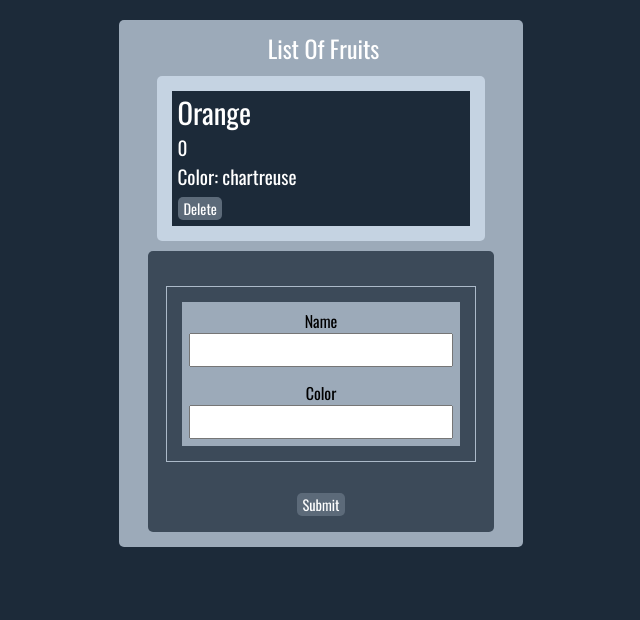
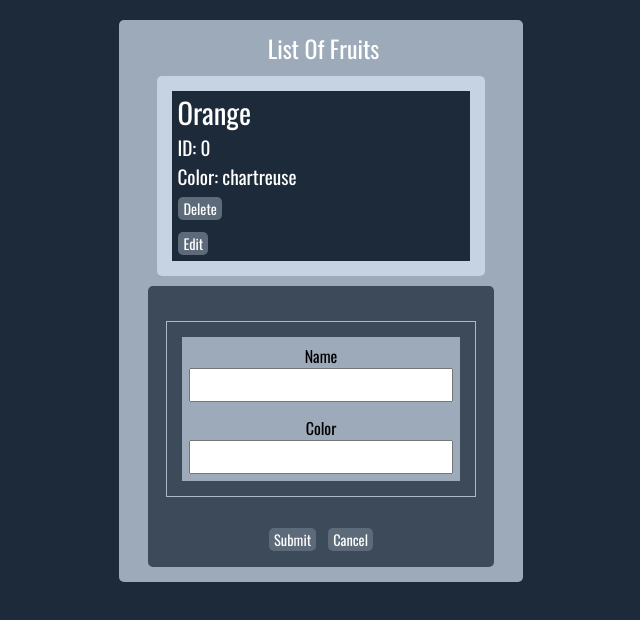
Before and after one commit to giacomo9999/react-redux-todo-210425, a React (Create React App) app: page / in a window 1280 px wide. Both pictures are taken after a click on the button "Add A Fruit". Shown: the top 620 px of the page, without its empty margins (319-959 px from the left). Built offline with nearby package versions, Linux system fonts and the light colour scheme.

Commit message:
Full CRUD functionality working.

```diff
--- a/src/App.js
+++ b/src/App.js
@@ -1,6 +1,6 @@
 import { useState } from "react";
 import { useDispatch, useSelector, shallowEqual } from "react-redux";
-import { addFruit, deleteFruit } from "./actions";
+import { addFruit, deleteFruit, updateFruit } from "./actions";
 
 import InputForm from "./components/InputForm";
 
@@ -8,6 +8,8 @@ const App = () => {
   const Fruits = useSelector((state) => state.fruits, shallowEqual);
   const dispatch = useDispatch();
   const [inputFormOpen, setInputFormOpen] = useState(false);
+  const [addOrEdit, setAddOrEdit] = useState("add");
+  const [editData, setEditData] = useState({});
   const [currentFruitId, setCurrentFruitId] = useState(1);
 
   const handleAddFruit = (fruit) => {
@@ -22,10 +24,56 @@ const App = () => {
     dispatch(deleteFruit(index));
   };
 
-  const handleUpdateFruit = () => {};
+  const handleEditFruit = (fruit) => {
+    console.log("handleEditFruit here..", fruit);
+    setEditData({
+      fruitId: fruit.fruitId,
+      fruitName: fruit.fruitName,
+      fruitColor: fruit.fruitColor,
+    });
+    setAddOrEdit("edit");
+    toggleInputForm();
+  };
+
+  const handleUpdateFruit = (fruit) => {
+    console.log("handleUpdateFruit here..", fruit);
+    dispatch(updateFruit(fruit));
+    setAddOrEdit("add");
+    toggleInputForm();
+  };
 
   const toggleInputForm = () => {
     setInputFormOpen(!inputFormOpen);
+  };
+
+  const configureInputForm = () => {
+    let inputPanel = <button onClick={toggleInputForm}>Add A Fruit</button>;
+
+    if (inputFormOpen && addOrEdit === "edit") {
+      console.log("Configuring 'Edit' Panel...");
+      inputPanel = (
+        <InputForm
+          addOrEdit={"edit"}
+          editData={editData}
+          updateFruit={handleUpdateFruit}
+          toggleInputForm={toggleInputForm}
+        />
+      );
+    }
+
+    if (inputFormOpen && addOrEdit === "add") {
+      console.log("Configuring 'Add' Panel...");
+      inputPanel = (
+        <InputForm
+          addOrEdit={"add"}
+          addFruit={handleAddFruit}
+          currentFruitId={currentFruitId}
+          toggleInputForm={toggleInputForm}
+        />
+      );
+    }
+
+    return inputPanel;
   };
 
   return (
@@ -36,20 +84,17 @@ const App = () => {
           {Fruits.map((fruit, index) => (
             <li key={index}>
               <h2>{fruit.fruitName}</h2>
-              <p>{fruit.fruitId}</p>
+              <p>ID: {fruit.fruitId}</p>
               <p>Color: {fruit.fruitColor}</p>
 
               <button onClick={() => handleRemoveFruit(fruit)}>Delete</button>
+              <button onClick={() => handleEditFruit(fruit)}>Edit</button>
             </li>
           ))}
         </ul>
       </div>
 
-      {inputFormOpen ? (
-        <InputForm addFruit={handleAddFruit} currentFruitId={currentFruitId} />
-      ) : (
-        <button onClick={toggleInputForm}>Add A Fruit</button>
-      )}
+      {configureInputForm()}
     </div>
   );
 };
--- a/src/actions.js
+++ b/src/actions.js
@@ -1,4 +1,4 @@
-import { ADD_FRUIT, DELETE_FRUIT } from "./types";
+import { ADD_FRUIT, DELETE_FRUIT, UPDATE_FRUIT } from "./types";
 
 // defining action creators
 
@@ -11,3 +11,8 @@ export const deleteFruit = (fruit) => ({
   type: DELETE_FRUIT,
   fruit,
 });
+
+export const updateFruit = (fruit) => ({
+  type: UPDATE_FRUIT,
+  fruit,
+});
--- a/src/components/InputForm.js
+++ b/src/components/InputForm.js
@@ -1,10 +1,18 @@
 import { useState } from "react";
 
 const InputForm = (props) => {
-  const [formState, setFormState] = useState({
-    fruitName: "",
-    fruitColor: "",
-  });
+  const [formState, setFormState] = useState(
+    props.editData
+      ? {
+          fruitId: props.editData.fruitId,
+          fruitName: props.editData.fruitName,
+          fruitColor: props.editData.fruitColor,
+        }
+      : {
+          fruitName: "",
+          fruitColor: "",
+        }
+  );
 
   const handleChange = (e) => {
     setFormState({ ...formState, [e.target.name]: e.target.value });
@@ -13,7 +21,13 @@ const InputForm = (props) => {
 
   const submitForm = () => {
     console.log("Submitting...", formState);
-    props.addFruit({ ...formState, fruitId: props.currentFruitId });
+    let adjFruitId = props.editData
+      ? props.editData.fruitId
+      : props.currentFruitId;
+    const adjFruit = { ...formState, fruitId: adjFruitId };
+    if (props.addOrEdit === "add") props.addFruit(adjFruit);
+    if (props.addOrEdit === "edit") props.updateFruit(adjFruit);
+
     setFormState({
       fruitName: "",
       fruitColor: "",
@@ -45,6 +59,7 @@ const InputForm = (props) => {
         </label>
       </form>
       <button onClick={submitForm}>Submit</button>
+      <button onClick={props.toggleInputForm}>Cancel</button>
       {/* <button onClick={this.props.cancel}>Cancel</button> */}
     </div>
   );
--- a/src/reducers/reducer.js
+++ b/src/reducers/reducer.js
@@ -1,4 +1,4 @@
-import { ADD_FRUIT, DELETE_FRUIT } from "../types";
+import { ADD_FRUIT, DELETE_FRUIT, UPDATE_FRUIT } from "../types";
 
 const initialState = {
   fruits: [{ fruitId: 0, fruitName: "Orange", fruitColor: "chartreuse" }],
@@ -16,6 +16,13 @@ const appReducer = (state = initialState, action) => {
         return fruit !== action.fruit;
       });
       return { fruits: filteredFruits };
+    case UPDATE_FRUIT:
+      console.log("Reducer here, updating fruit...", action.fruit);
+      const updatedFruits = state.fruits.map((fruit) => {
+        if (fruit.fruitId === action.fruit.fruitId) return action.fruit;
+        return fruit;
+      });
+      return { fruits: updatedFruits };
     default:
       return state;
   }
--- a/src/types.js
+++ b/src/types.js
@@ -1,2 +1,3 @@
 export const ADD_FRUIT = "ADD_FRUIT";
 export const DELETE_FRUIT = "DELETE_FRUIT";
+export const UPDATE_FRUIT = "UPDATE_FRUIT";
```
